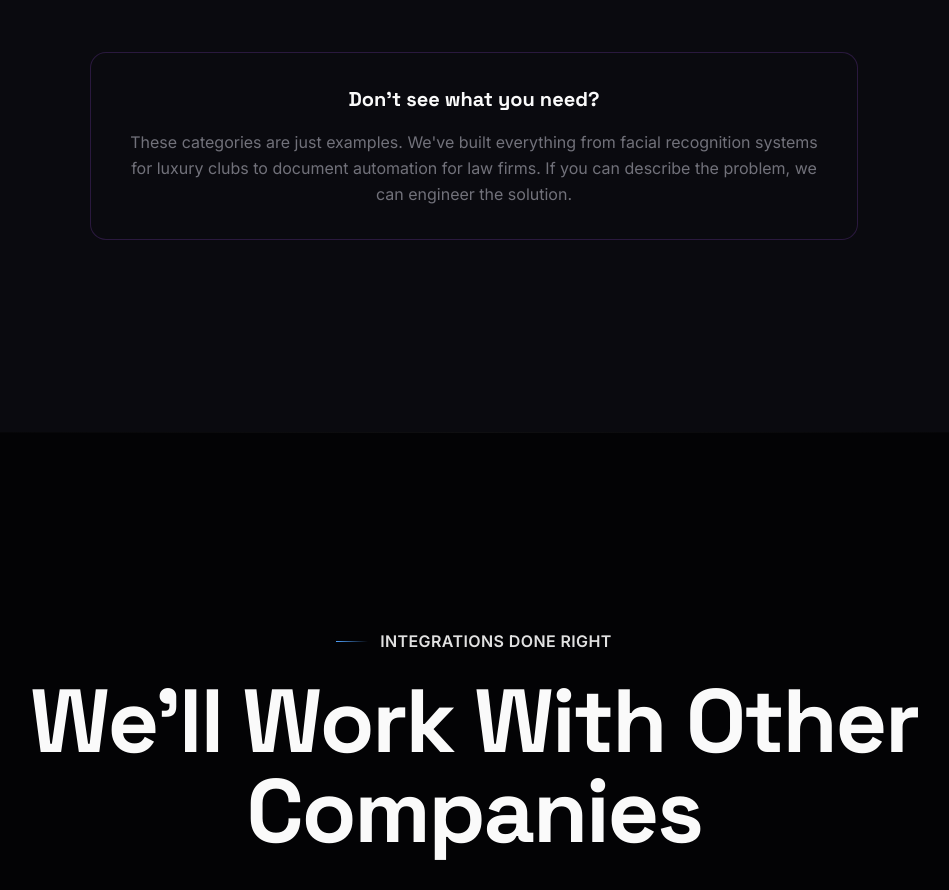
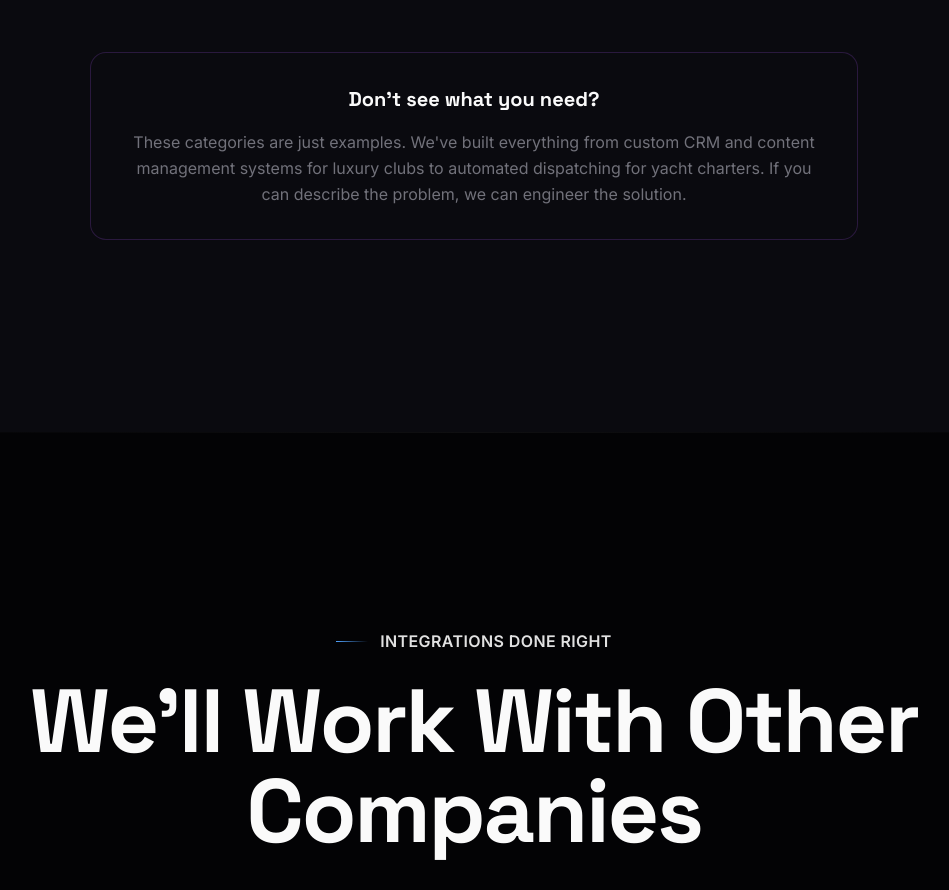
Before and after one commit to samuelbarksdale97/nexark-website, a Next.js app: page /solutions in a window 1280 px wide. Shown: the part 5840-6730 px from the top of the page, without its empty margins (166-1115 px from the left). Built offline with nearby package versions, Linux system fonts and the light colour scheme.

Commit message:
Update solutions examples to yacht charter and luxury club CRMs

```diff
--- a/components/sections/solutions/SolutionsGrid.tsx
+++ b/components/sections/solutions/SolutionsGrid.tsx
@@ -244,7 +244,7 @@ export function SolutionsGrid() {
             Don't see what you need?
           </p>
           <p className="text-slate leading-relaxed">
-            These categories are just examples. We've built everything from facial recognition systems for luxury clubs to document automation for law firms. If you can describe the problem, we can engineer the solution.
+            These categories are just examples. We've built everything from custom CRM and content management systems for luxury clubs to automated dispatching for yacht charters. If you can describe the problem, we can engineer the solution.
           </p>
         </motion.div>
       </div>
```
Lines whose indentation alone changed are shown as unchanged.
